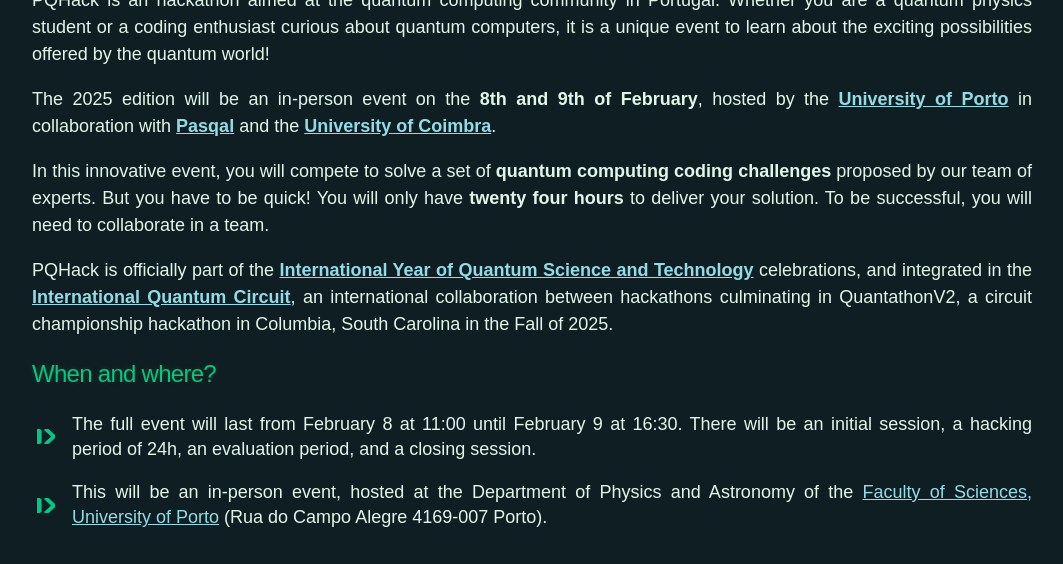
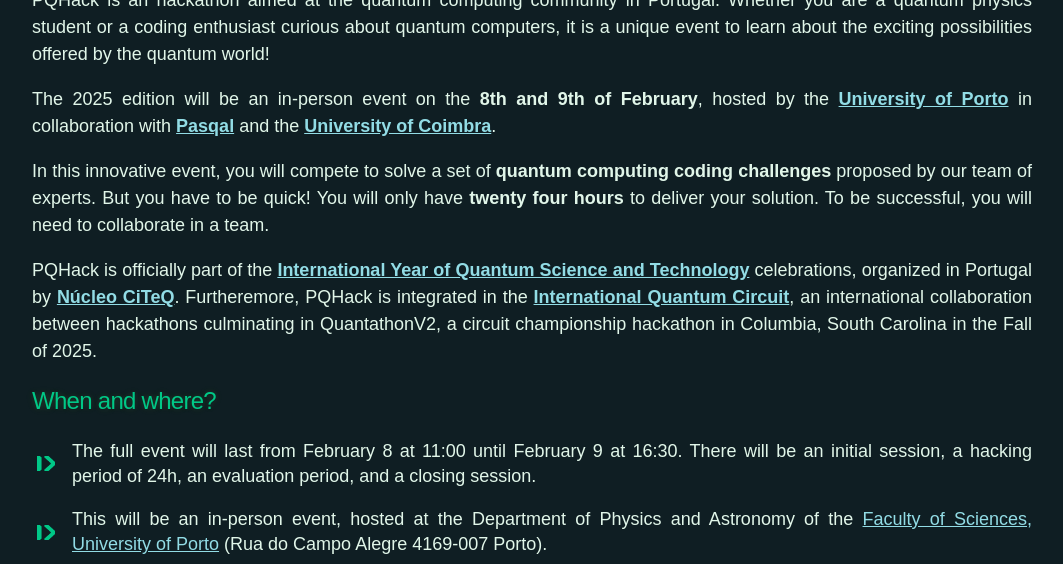
Before and after one commit to pasqal-io/pqhack2025, a Jekyll site: the page built from docs/index.md, in a window 1280 px wide and 900 px high, scrolled down 725 px, cut to the strip 0-564 px from the top of the window. Shown: the whole strip, without its empty margins (108-1171 px from the left). Built offline with Jekyll 4.4.1, drawn with Linux system fonts in a browser that asks for light colours.

Commit message:
Update index.md

```diff
--- a/docs/index.md
+++ b/docs/index.md
@@ -14,7 +14,7 @@ in collaboration with
 
 In this innovative event, you will compete to solve a set of **quantum computing coding challenges** proposed by our team of experts. But you have to be quick! You will only have **twenty four hours** to deliver your solution. To be successful, you will need to collaborate in a team.
 
-PQHack is officially part of the **<a href="https://quantum2025.org/" target="_blank">International Year of Quantum Science and Technology</a>** celebrations, and integrated in the **<a href="https://iqc25.org/" target="_blank">International Quantum Circuit</a>**, an international collaboration between hackathons culminating in QuantathonV2, a circuit championship hackathon in Columbia, South Carolina in the Fall of 2025.
+PQHack is officially part of the **<a href="https://quantum2025.org/" target="_blank">International Year of Quantum Science and Technology</a>** celebrations, organized in Portugal by **<a href="https://fisica-materia-condensada.spf.pt/ctq" target="_blank">Núcleo CiTeQ</a>**. Furtheremore, PQHack is integrated in the **<a href="https://iqc25.org/" target="_blank">International Quantum Circuit</a>**, an international collaboration between hackathons culminating in QuantathonV2, a circuit championship hackathon in Columbia, South Carolina in the Fall of 2025.
 
 
 ## When and where?
```
